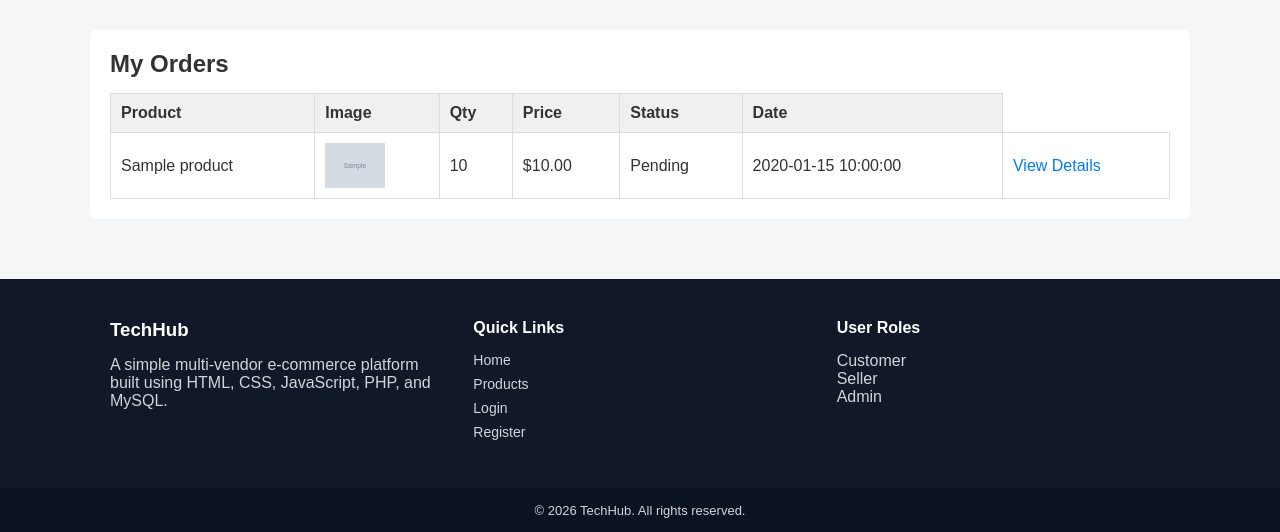
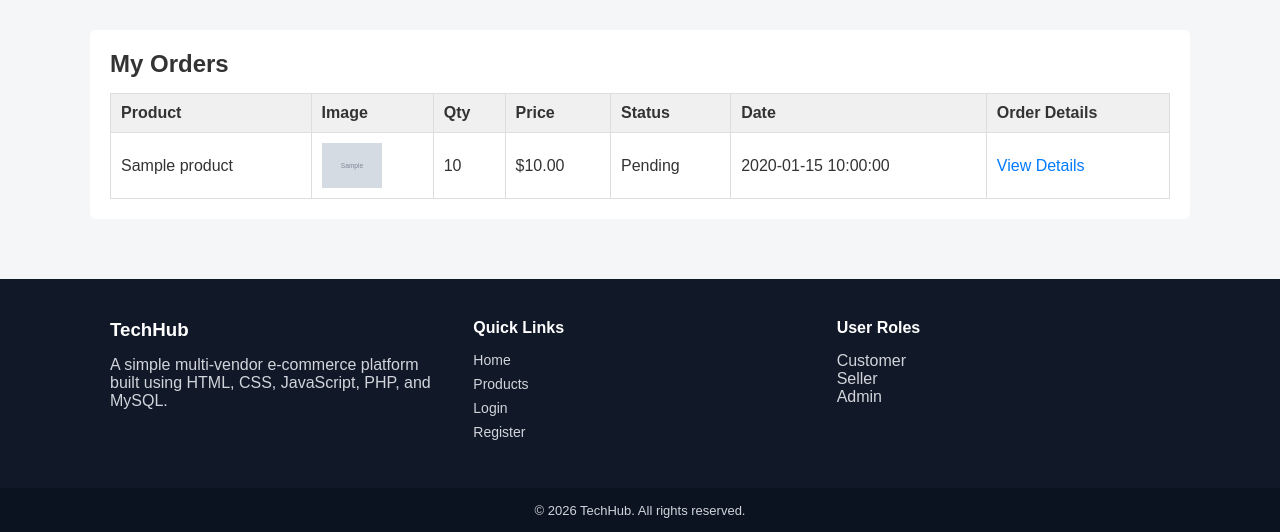
Before and after one commit to fidbi-hasan/techhub-ecommerce, a PHP site: page /index.php?action=orders in a window 1280 px wide. Shown: the part 48-580 px from the top of the page. Run offline with PHP 8.4, Linux system fonts and the light colour scheme; the visitor is signed in with stand-in values (Sample User, id 1); tables that the repository leaves empty hold one stand-in row (values such as "Sample post"); grey boxes marked "Sample" are stand-in pictures.

Commit message:
Order details table heading fixed

```diff
--- a/views/customer/orders.php
+++ b/views/customer/orders.php
@@ -23,6 +23,7 @@ $orders = getCustomerOrderItems($_SESSION['user_id']);
                 <th>Price</th>
                 <th>Status</th>
                 <th>Date</th>
+                <th>Order Details</th>
             </tr>
 
             <?php while ($row = mysqli_fetch_assoc($orders)): ?>
```
